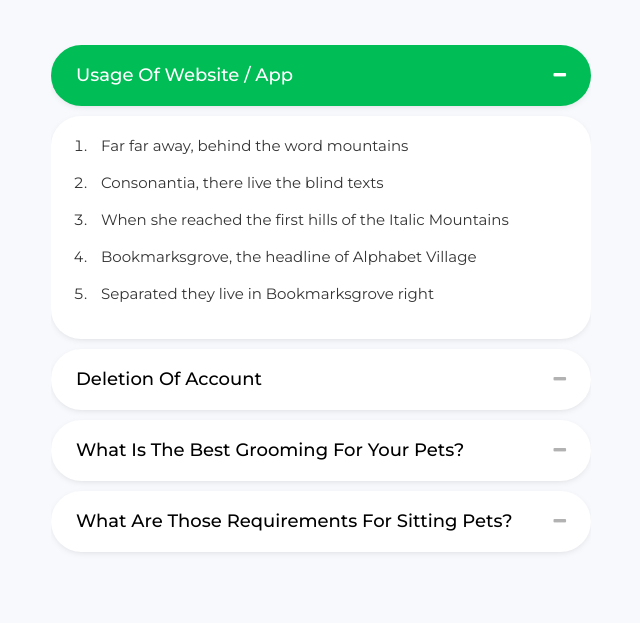
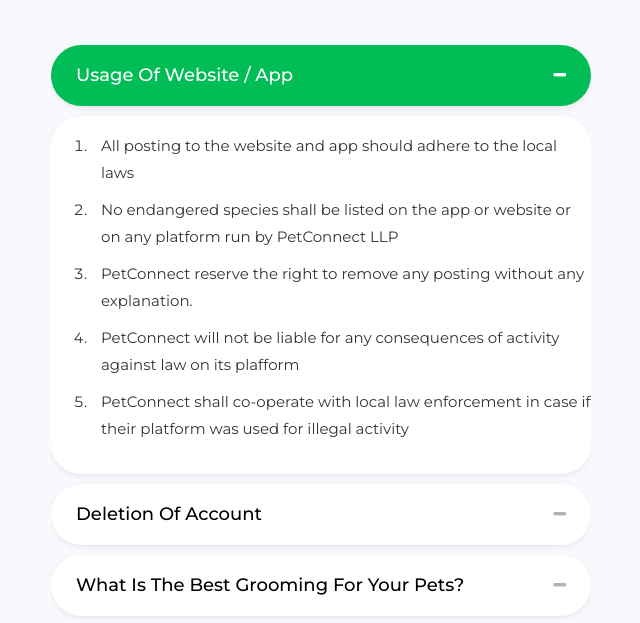
Before and after one commit to cmdevendran/petconnect_website, a plain HTML site: page policy.html in a window 1280 px wide. Shown: the part 762-1385 px from the top of the page, without its empty margins (34-674 px from the left). Drawn offline with Linux system fonts and the light colour scheme; some packages are replaced by stand-ins of ours; no server answers; files whose address does not match are found by name.

Commit message:
policy chagned

```diff
--- a/policy.html
+++ b/policy.html
@@ -104,11 +104,11 @@
 				<div class="collapse show" id="collapseOne" role="tabpanel" aria-labelledby="headingOne">
 				  <div class="card-body py-3 px-0">
 					  <ol>
-						  <li>Far far away, behind the word mountains</li>
-						  <li>Consonantia, there live the blind texts</li>
-						  <li>When she reached the first hills of the Italic Mountains</li>
-						  <li>Bookmarksgrove, the headline of Alphabet Village</li>
-						  <li>Separated they live in Bookmarksgrove right</li>
+						  <li>All posting to the website and app should adhere to the local laws</li>
+						  <li>No endangered species shall be listed on the app or website or on any platform run by PetConnect LLP</li>
+						  <li>PetConnect reserve the right to remove any posting without any explanation.</li>
+						  <li>PetConnect will not be liable for any consequences of activity against law on its plafform</li>
+						  <li>PetConnect shall co-operate with local law enforcement in case if their platform was used for illegal activity</li>
 					  </ol>
 				  </div>
 				</div>
```
Also changed, not shown: index.html (+1 -1 lines).
